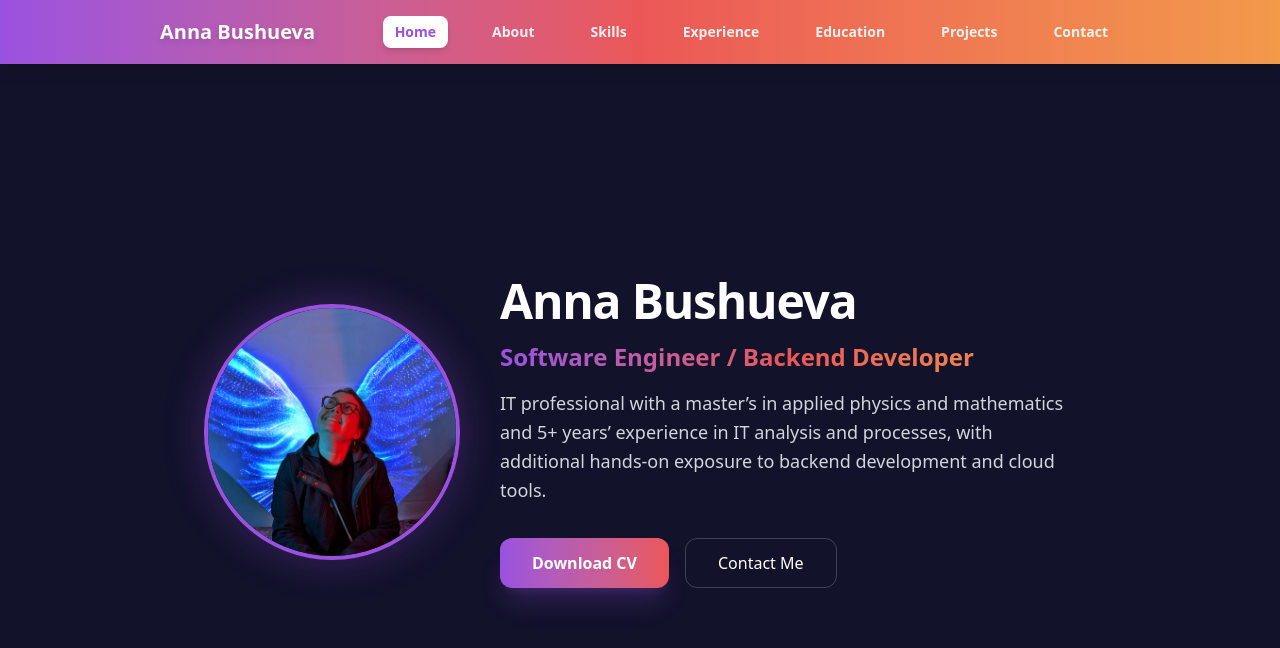
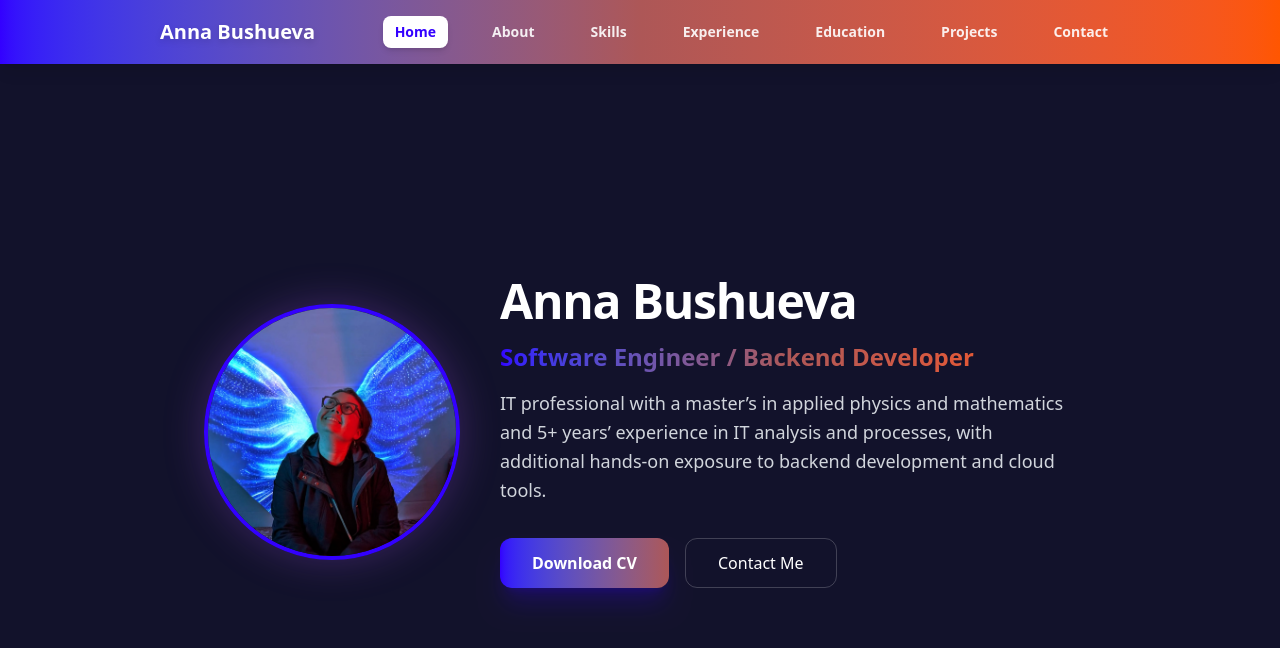
Before and after one commit to koxiperu/koxiperu.github.io, a React (Vite) app: page / in a window 1280 px wide. Shown: the top 648 px of the page. Built offline with nearby package versions, Linux system fonts and the light colour scheme.

Commit message:
colors fixed

```diff
--- a/src/components/Navbar.jsx
+++ b/src/components/Navbar.jsx
@@ -29,6 +29,7 @@ export default function Navbar({ activePage, setActivePage }) {
             Anna Bushueva
           </div>
 
+          {/* Desktop Navigation */}
           <div className="hidden md:flex space-x-8">
             {navItems.map((item) => (
               <button
@@ -45,6 +46,7 @@ export default function Navbar({ activePage, setActivePage }) {
             ))}
           </div>
 
+          {/* Mobile menu button */}
           <div className="md:hidden flex items-center">
             <button
               onClick={() => setIsMenuOpen(!isMenuOpen)}
@@ -62,17 +64,18 @@ export default function Navbar({ activePage, setActivePage }) {
         </div>
       </div>
 
+      {/* Mobile Navigation Menu */}
       {isMenuOpen && (
-        <div className="md:hidden bg-brand-red border-t border-white/10 absolute w-full left-0 z-40 shadow-2xl">
-          <div className="px-2 pt-2 pb-3 space-y-1 sm:px-3">
+        <div className="md:hidden bg-gradient-to-b from-brand-orange to-brand-purple border-l border-white/10 absolute right-0 w-1/2 z-40 shadow-2xl overflow-hidden rounded-bl-2xl">
+          <div className="px-2 pt-2 pb-3 space-y-1">
             {navItems.map((item) => (
               <button
                 key={item.id}
                 onClick={() => handleNavClick(item.id)}
-                className={`block w-full text-left px-4 py-3 rounded-md text-base font-bold ${
+                className={`block w-full text-left px-4 py-3 rounded-md text-base font-bold transition-colors ${
                   activePage === item.id
-                    ? 'bg-white text-brand-red shadow-inner'
-                    : 'text-white hover:bg-white/10'
+                    ? 'bg-brand-dark-blue text-white shadow-inner'
+                    : 'text-white hover:bg-brand-dark-blue/50'
                 }`}
               >
                 {item.label}
--- a/src/index.css
+++ b/src/index.css
@@ -1,10 +1,13 @@
 @import "tailwindcss";
 
 @theme {
-  --color-brand-blue: #4a90e2;    /* Deep Ocean Blue */
-  --color-brand-purple: #9b51e0;  /* Electric Violet */
-  --color-brand-orange: #f2994a;  /* Sunset Orange */
-  --color-brand-pink: #eb5757;    /* Vibrant Coral */
+  --color-brand-blue: #6187f6;
+  --color-bright-blue: #33498b;
+  --color-brand-dark-blue: #1d2b3b;    /* Deep Ocean Blue */
+  --color-brand-purple: #3300ff;
+  --color-brand-green: #20483b;
+  --color-brand-orange: #ff5601;  /* Sunset Orange */
+  --color-brand-pink: #ad5757;    /* Vibrant Coral */
   --color-brand-dark: #12122b;    /* Deep Midnight */
 }
 
```
